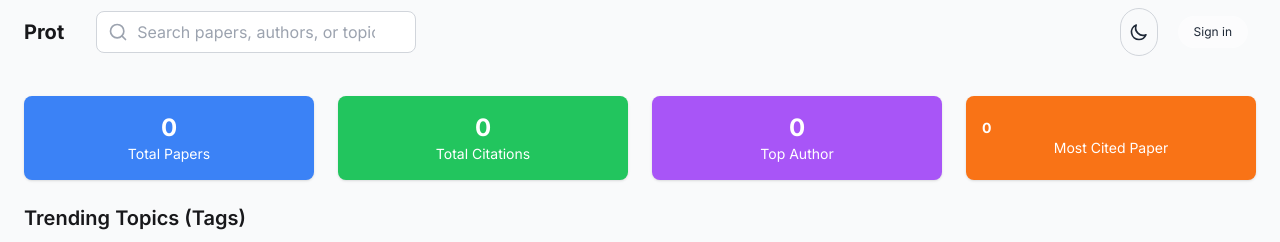
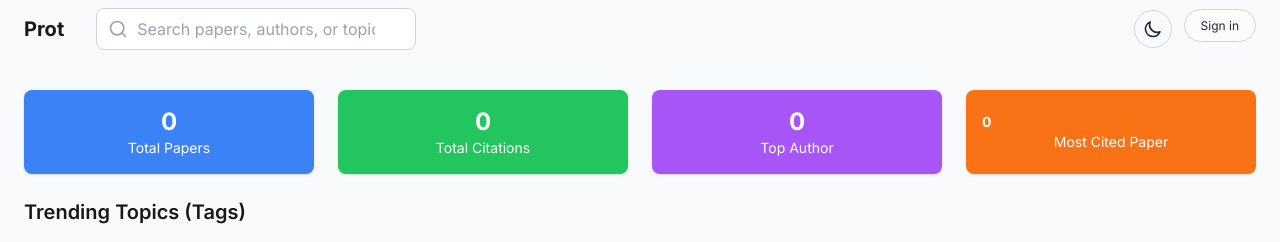
Before and after one commit to denmark0128/smart-academic-repository, a Django app: page /papers/insights/ in a window 1280 px wide. Shown: the top 242 px of the page. Run offline with Django 5.2, Linux system fonts and the light colour scheme; data that the repository does not hold is empty; parts of the project's set-up code (start-up, migrations or seed data) failed here and were passed over; some libraries are stand-ins or nearby versions.

Commit message:
minor ui changes

```diff
--- a/papers/templates/components/navbar.html
+++ b/papers/templates/components/navbar.html
@@ -188,14 +188,15 @@
             <a href="{% url 'profile_page' %}" class="block px-4 py-2 text-sm text-gray-800 dark:text-gray-300 hover:bg-gray-100 dark:hover:bg-gray-800">Profile</a>
             {% if request.user.is_staff %}
             <a href="{% url 'staff_dashboard' %}" class="block px-4 py-2 text-sm text-gray-800 dark:text-gray-300 hover:bg-gray-100 dark:hover:bg-gray-800">Staff Dashboard</a>
+             <a href="{% url 'admin:index' %}" class="block px-4 py-2 text-sm text-gray-800 dark:text-gray-300 hover:bg-gray-100 dark:hover:bg-gray-800">Admin</a>
             {% endif %}
             <a href="{% url 'account_logout' %}" class="block px-4 py-2 text-sm text-gray-800 dark:text-gray-300 hover:bg-gray-100 dark:hover:bg-gray-800">Logout</a>
           </div>
         </li>
       </ul>
     {% else %}
-        <a href="{% url 'account_login' %}" class=" p-2 text-gray-800 dark:text-gray-400 text-xs inline-flex items-center gap-2" title="Login">
-        <span class="bg-white/50 dark:bg-gray-800/50 rounded-full px-4 py-2">Sign in</span>
+        <a href="{% url 'account_login' %}" class="py-2 text-gray-800 dark:text-gray-400 text-xs justify-center items-center gap-2" title="Login">
+        <span class="bg-white/50 dark:bg-gray-800/50 border border-gray-300 dark:border-gray-800/50 rounded-full px-4 py-2">Sign in</span>
       </a>
     {% endif %}
   </div>
--- a/papers/templates/papers/paper_insights.html
+++ b/papers/templates/papers/paper_insights.html
@@ -7,7 +7,7 @@
   <div class="grid grid-cols-1 sm:grid-cols-2 md:grid-cols-4 gap-6 mb-6">
 
   <!-- Total Papers -->
-  <div class="bg-blue-500 dark:bg-blue-900/30 dark:border-blue-800 rounded-lg p-4 shadow flex flex-col items-center justify-center">
+  <div class="bg-blue-500 rounded-lg p-4 shadow flex flex-col items-center justify-center">
     <span class="text-2xl font-bold text-white">{{ total_papers }}</span>
     <span class="text-white text-sm">Total Papers</span>
   </div>
```
